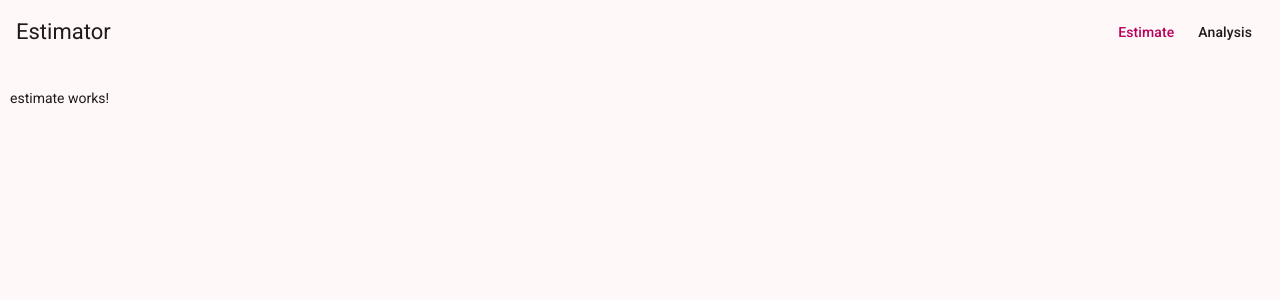
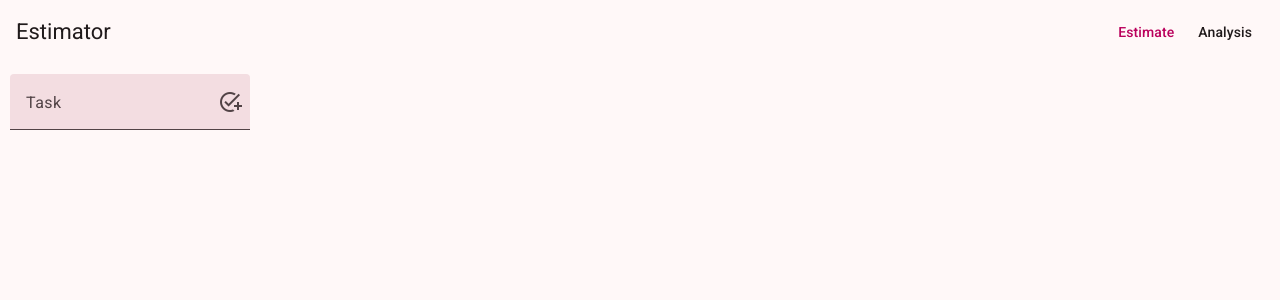
Before and after one commit to SabaSabaXYZ/estimator, an Angular app: page / in a window 1280 px wide. Shown: the top 300 px of the page. Built offline with nearby package versions, Linux system fonts and the light colour scheme.

Commit message:
Added task field, although it does not yet do anything

```diff
--- a/package.json
+++ b/package.json
@@ -23,6 +23,7 @@
     "@angular/material": "^22.3.0",
     "@angular/platform-browser": "^22.3.0",
     "@angular/router": "^22.3.0",
+    "material-symbols": "^0.49.0",
     "rxjs": "~7.8.0",
     "tslib": "^2.3.0"
   },
--- a/src/app/app.config.ts
+++ b/src/app/app.config.ts
@@ -1,10 +1,18 @@
-import { ApplicationConfig, provideBrowserGlobalErrorListeners } from '@angular/core';
+import { ApplicationConfig, inject, provideAppInitializer, provideBrowserGlobalErrorListeners } from '@angular/core';
 import { provideRouter } from '@angular/router';
 import { routes } from './app.routes';
+import { MatIconRegistry } from '@angular/material/icon';
+
+function addMaterialSymbolsOutlined(): void {
+  const iconRegistery: MatIconRegistry = inject(MatIconRegistry);
+  const outlinedFontSetClasses: string[] = iconRegistery.getDefaultFontSetClass().filter(fontSetClass => fontSetClass !== 'material-icons');
+  iconRegistery.setDefaultFontSetClass(...outlinedFontSetClasses, 'material-symbols-outlined');
+}
 
 export const appConfig: ApplicationConfig = {
   providers: [
     provideBrowserGlobalErrorListeners(),
-    provideRouter(routes)
+    provideRouter(routes),
+    provideAppInitializer(addMaterialSymbolsOutlined)
   ]
 };
--- a/src/app/estimate/estimate.html
+++ b/src/app/estimate/estimate.html
@@ -1 +1,10 @@
-<p>estimate works!</p>
+<mat-form-field>
+  <mat-label>Task</mat-label>
+  <input type="text" matInput>
+  <button
+    matIconButton
+    matSuffix
+    aria-label="Add task">
+    <mat-icon>add_task</mat-icon>
+  </button>
+</mat-form-field>
--- a/src/app/estimate/estimate.ts
+++ b/src/app/estimate/estimate.ts
@@ -1,9 +1,25 @@
-import { Component } from '@angular/core';
+import { Component, inject } from '@angular/core';
+import { MatButtonModule } from '@angular/material/button';
+import { MatFormFieldModule } from '@angular/material/form-field';
+import { MatIconModule } from '@angular/material/icon';
+import { MatInputModule } from '@angular/material/input';
+import { MatTableModule } from '@angular/material/table';
+import { StateService } from '../state-service';
 
 @Component({
-  imports: [],
+  imports: [
+    MatButtonModule,
+    MatFormFieldModule,
+    MatIconModule,
+    MatInputModule,
+    MatTableModule
+  ],
   selector: 'app-estimate',
   styleUrl: './estimate.scss',
   templateUrl: './estimate.html',
 })
-export class Estimate {}
+export class Estimate {
+
+  readonly state: StateService = inject(StateService);
+
+}
--- a/src/styles.scss
+++ b/src/styles.scss
@@ -4,6 +4,8 @@
 // Learn more about theming and how to use it for your application's
 // custom components at https://material.angular.dev/guide/theming
 @use '@angular/material' as mat;
+
+@import 'material-symbols/outlined.css';
 
 html {
   height: 100%;
```
Also changed, not shown: 2 other files (tests, documents, lock files or other folders).
